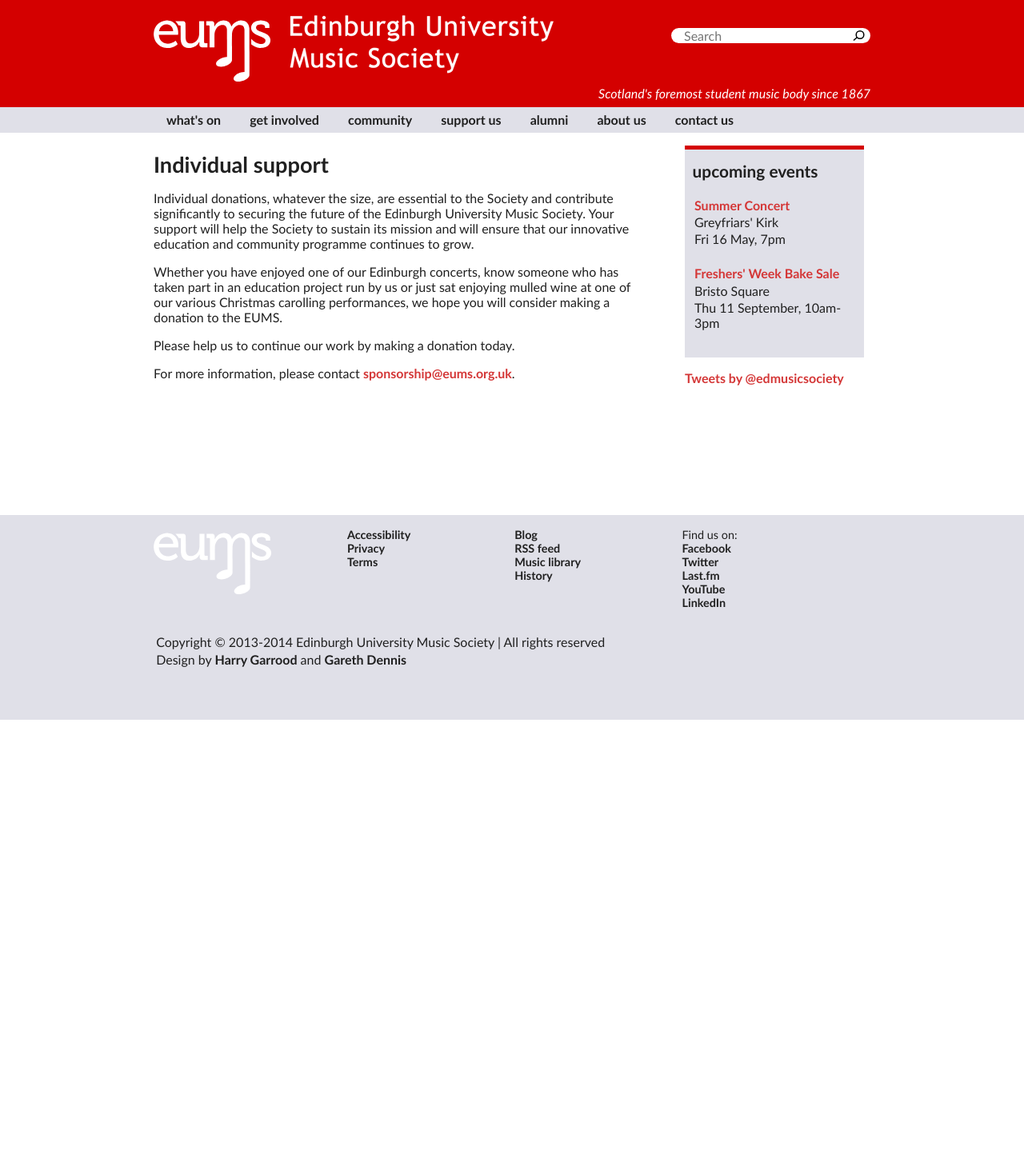
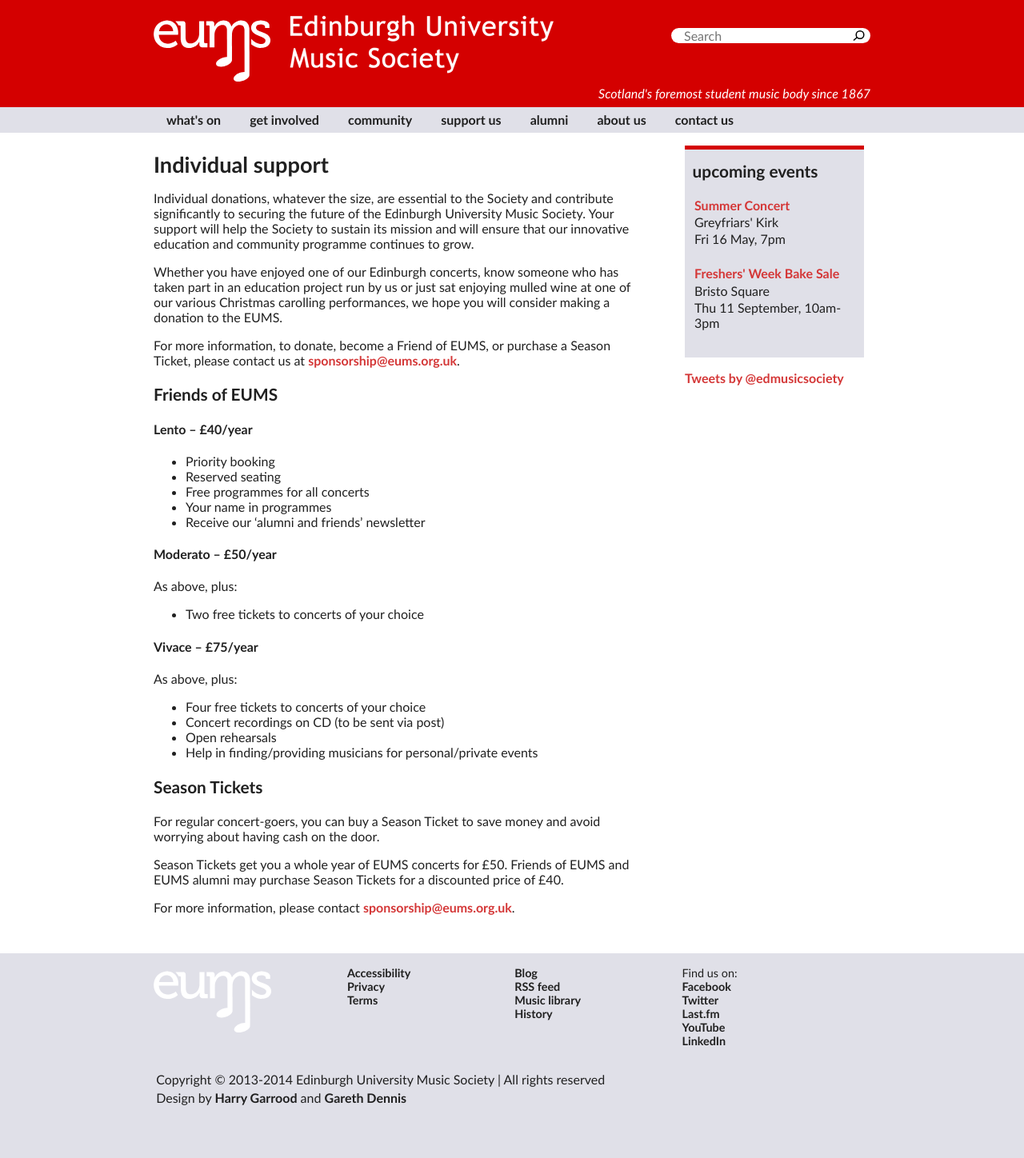
Before and after one commit to eums/website, a Jekyll site: the page built from support-us/individual/index.markdown, in a window 1280 px wide. Shown: the whole page at 80% size. Built offline with Jekyll 4.4.1, drawn with Linux system fonts in a browser that asks for light colours; comment, search, counter and statistics services are not loaded; before the commit the page ends 900 px from its top, so only the background shows below that.

Commit message:
update sponsorship section

```diff
--- a/support-us/individual/index.markdown
+++ b/support-us/individual/index.markdown
@@ -17,7 +17,38 @@
 at one of our various Christmas carolling performances, we hope you will
 consider making a donation to the EUMS.
 
-Please help us to continue our work by making a donation today.
+For more information, to donate, become a Friend of EUMS, or purchase a Season Ticket, please contact us at <sponsorship@eums.org.uk>.
+
+### Friends of EUMS
+
+#### Lento – £40/year
+
+* Priority booking
+* Reserved seating
+* Free programmes for all concerts
+* Your name in programmes
+* Receive our ‘alumni and friends’ newsletter
+
+#### Moderato – £50/year
+
+As above, plus:
+
+* Two free tickets to concerts of your choice
+
+#### Vivace – £75/year
+
+As above, plus:
+
+* Four free tickets to concerts of your choice
+* Concert recordings on CD (to be sent via post)
+* Open rehearsals
+* Help in finding/providing musicians for personal/private events
+
+### Season Tickets
+
+For regular concert-goers, you can buy a Season Ticket to save money and avoid worrying about having cash on the door.
+
+Season Tickets get you a whole year of EUMS concerts for £50. Friends of EUMS and EUMS alumni may purchase Season Tickets for a discounted price of £40.
 
 For more information, please contact
 [sponsorship@eums.org.uk](mailto:sponsorship@eums.org.uk).
```
Also changed, not shown: support-us/corporate/index.markdown (+8 -11 lines).
